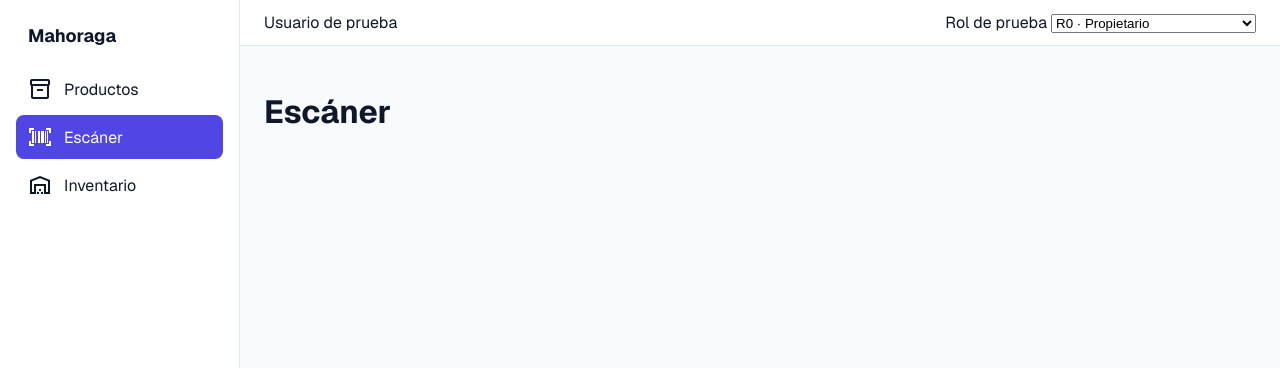
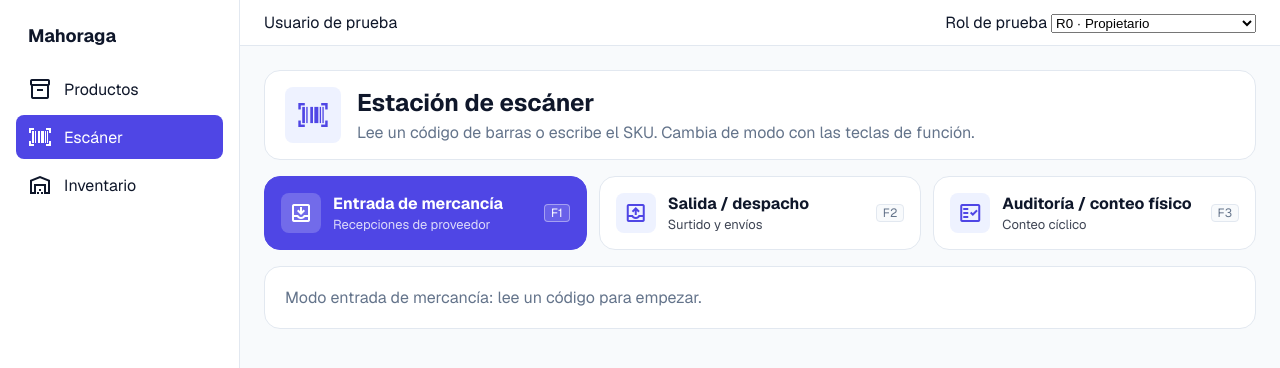
Before and after one commit to IkerSolis/Inventario-Mahoraga-Requiem--GPS, a React (Vite) app: page /escaner in a window 1280 px wide. Shown: the top 368 px of the page. Built offline with nearby package versions, Linux system fonts and the light colour scheme.

Commit message:
Escáner: pantalla base con modos F1, F2 y F3 según permiso

```diff
--- /dev/null
+++ b/src/modulos/escaner/EscanerPage.css
@@ -0,0 +1,115 @@
+.escaner-encabezado {
+  display: flex;
+  align-items: center;
+  gap: 1rem;
+  margin-bottom: 1rem;
+  padding: 1rem 1.25rem;
+  background: var(--color-superficie);
+  border: 1px solid var(--color-borde);
+  border-radius: var(--radio-tarjeta);
+}
+
+.escaner-encabezado h1 {
+  margin: 0;
+  font-size: 1.5rem;
+}
+
+.escaner-encabezado p {
+  margin: 0.25rem 0 0;
+  color: var(--color-texto-suave);
+}
+
+.escaner-encabezado-icono {
+  padding: 0.75rem;
+  border-radius: var(--radio-control);
+  background: var(--color-primario-suave);
+  color: var(--color-primario);
+  font-size: 2rem;
+}
+
+.escaner-modos {
+  display: grid;
+  grid-template-columns: repeat(auto-fit, minmax(15rem, 1fr));
+  gap: 0.75rem;
+  margin-bottom: 1rem;
+}
+
+.escaner-modo {
+  display: flex;
+  align-items: center;
+  gap: 0.75rem;
+  padding: 1rem;
+  border: 1px solid var(--color-borde);
+  border-radius: var(--radio-tarjeta);
+  background: var(--color-superficie);
+  color: var(--color-texto);
+  font: inherit;
+  text-align: left;
+  cursor: pointer;
+}
+
+.escaner-modo:hover {
+  border-color: var(--color-primario);
+}
+
+.escaner-modo[aria-pressed='true'] {
+  border-color: var(--color-primario);
+  background: var(--color-primario);
+  color: #fff;
+}
+
+.escaner-modo-icono {
+  padding: 0.5rem;
+  border-radius: var(--radio-control);
+  background: var(--color-primario-suave);
+  color: var(--color-primario);
+}
+
+.escaner-modo[aria-pressed='true'] .escaner-modo-icono {
+  background: rgb(255 255 255 / 0.2);
+  color: #fff;
+}
+
+.escaner-modo-texto {
+  display: grid;
+  flex: 1;
+  gap: 0.125rem;
+}
+
+.escaner-modo-texto span {
+  font-size: 0.8125rem;
+  opacity: 0.8;
+}
+
+.escaner-modo[aria-pressed='true'] kbd {
+  border-color: rgb(255 255 255 / 0.4);
+  background: rgb(255 255 255 / 0.15);
+  color: #fff;
+}
+
+/* Lector y lectura a la izquierda; el manifiesto de la sesión irá a la derecha */
+.escaner-cuerpo {
+  display: grid;
+  grid-template-columns: minmax(0, 1fr);
+  gap: 1rem;
+}
+
+.escaner-panel {
+  padding: 1.25rem;
+  background: var(--color-superficie);
+  border: 1px solid var(--color-borde);
+  border-radius: var(--radio-tarjeta);
+}
+
+.escaner-vacio {
+  margin: 0;
+  color: var(--color-texto-suave);
+}
+
+.escaner-sin-permiso {
+  max-width: 40rem;
+  padding: 1rem;
+  border-radius: var(--radio-control);
+  background: color-mix(in srgb, var(--color-alerta) 14%, white);
+  color: color-mix(in srgb, var(--color-alerta) 55%, black);
+}
--- a/src/modulos/escaner/EscanerPage.jsx
+++ b/src/modulos/escaner/EscanerPage.jsx
@@ -1,3 +1,79 @@
+import { useEffect } from 'react'
+import { useSearchParams } from 'react-router-dom'
+import { usePuede } from '../../auth/usePuede.js'
+import { elegirModo, modoPorTecla, modosPermitidos } from './escanerLogica.js'
+import './EscanerPage.css'
+
 export default function EscanerPage() {
-  return <h1>Escáner</h1>
+  const puede = usePuede()
+  const [parametros, setParametros] = useSearchParams()
+  const permitidos = modosPermitidos(puede)
+  // El modo vive en la URL (?modo=salida), igual que los filtros de Productos
+  const modo = elegirModo(parametros.get('modo'), permitidos)
+
+  // F1, F2 y F3 cambian de modo. preventDefault porque el navegador las usa (F1 = ayuda, F3 = buscar).
+  useEffect(() => {
+    function alPresionarTecla(e) {
+      if (!['F1', 'F2', 'F3'].includes(e.key)) return
+      e.preventDefault()
+      const elegido = modoPorTecla(e.key, permitidos)
+      if (elegido) setParametros({ modo: elegido.clave }, { replace: true })
+    }
+    window.addEventListener('keydown', alPresionarTecla)
+    return () => window.removeEventListener('keydown', alPresionarTecla)
+  }, [permitidos, setParametros])
+
+  if (!modo) {
+    return (
+      <section>
+        <h1>Escáner</h1>
+        <p className="escaner-sin-permiso">
+          Tu rol no tiene permiso para usar el escáner. Se necesita al menos uno de estos: registrar entradas
+          (stock.receive), registrar salidas (stock.issue) o hacer conteos (stock.count).
+        </p>
+      </section>
+    )
+  }
+
+  return (
+    <section>
+      <header className="escaner-encabezado">
+        <span className="material-symbols-outlined escaner-encabezado-icono" aria-hidden="true">
+          barcode_scanner
+        </span>
+        <div>
+          <h1>Estación de escáner</h1>
+          <p>Lee un código de barras o escribe el SKU. Cambia de modo con las teclas de función.</p>
+        </div>
+      </header>
+
+      <div className="escaner-modos" role="group" aria-label="Modo del escáner">
+        {permitidos.map((m) => (
+          <button
+            key={m.clave}
+            type="button"
+            className="escaner-modo"
+            aria-pressed={m.clave === modo.clave}
+            aria-keyshortcuts={m.tecla}
+            onClick={() => setParametros({ modo: m.clave }, { replace: true })}
+          >
+            <span className="material-symbols-outlined escaner-modo-icono" aria-hidden="true">
+              {m.icono}
+            </span>
+            <span className="escaner-modo-texto">
+              <strong>{m.titulo}</strong>
+              <span>{m.descripcion}</span>
+            </span>
+            <kbd>{m.tecla}</kbd>
+          </button>
+        ))}
+      </div>
+
+      <div className="escaner-cuerpo">
+        <div className="escaner-panel">
+          <p className="escaner-vacio">Modo {modo.titulo.toLowerCase()}: lee un código para empezar.</p>
+        </div>
+      </div>
+    </section>
+  )
 }
--- /dev/null
+++ b/src/modulos/escaner/escanerLogica.js
@@ -0,0 +1,47 @@
+// Lógica del escáner sin React, para poder probarla con Vitest
+
+// Cada modo usa una tecla, pide un permiso y registra un tipo de movimiento
+export const MODOS = [
+  {
+    clave: 'entrada',
+    tecla: 'F1',
+    titulo: 'Entrada de mercancía',
+    descripcion: 'Recepciones de proveedor',
+    permiso: 'stock.receive',
+    tipoMovimiento: 'entrada',
+    icono: 'move_to_inbox',
+  },
+  {
+    clave: 'salida',
+    tecla: 'F2',
+    titulo: 'Salida / despacho',
+    descripcion: 'Surtido y envíos',
+    permiso: 'stock.issue',
+    tipoMovimiento: 'salida',
+    icono: 'outbox',
+  },
+  {
+    clave: 'auditoria',
+    tecla: 'F3',
+    titulo: 'Auditoría / conteo físico',
+    descripcion: 'Conteo cíclico',
+    permiso: 'stock.count',
+    tipoMovimiento: 'conteo',
+    icono: 'fact_check',
+  },
+]
+
+// puede: la función de usePuede()
+export function modosPermitidos(puede) {
+  return MODOS.filter((modo) => puede(modo.permiso))
+}
+
+// El modo que viene en la URL si existe y está permitido; si no, el primero permitido; null si no hay ninguno
+export function elegirModo(claveEnUrl, permitidos) {
+  return permitidos.find((modo) => modo.clave === claveEnUrl) ?? permitidos[0] ?? null
+}
+
+// tecla: e.key del teclado ('F1', 'F2'...). null si la tecla no es de un modo permitido
+export function modoPorTecla(tecla, permitidos) {
+  return permitidos.find((modo) => modo.tecla === tecla) ?? null
+}
```
Also changed, not shown: 1 other file (tests, documents, lock files or other folders).
